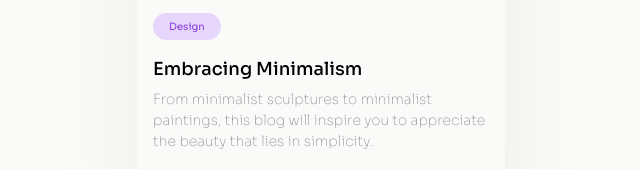
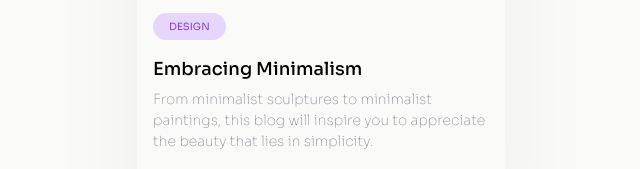
Before and after one commit to FelixSmlz/DevChallenges, a plain HTML site: page minimal-blog-card/index.html in a window 1280 px wide. Shown: the part 335-504 px from the top of the page, 319-959 px from the left. Drawn offline with Linux system fonts and the light colour scheme.

Commit message:
Update index.html

```diff
--- a/minimal-blog-card/index.html
+++ b/minimal-blog-card/index.html
@@ -9,7 +9,7 @@
   <body>
     <div class="card">
       <img src="./images/cactus_img.jpg" alt="Cactus" />
-      <p class="label">Design</p>
+      <p class="label">DESIGN</p>
       <h1>Embracing Minimalism</h1>
       <p>
         From minimalist sculptures to minimalist paintings, this blog will
```
